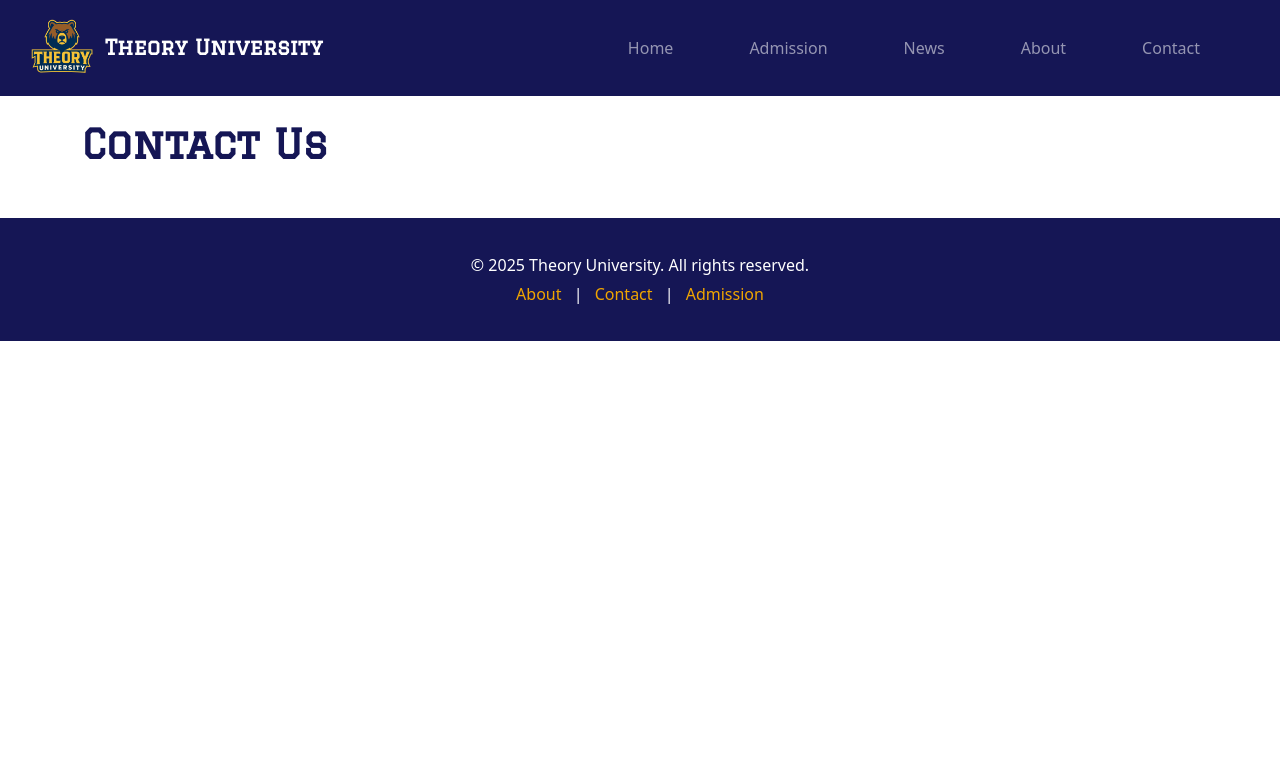
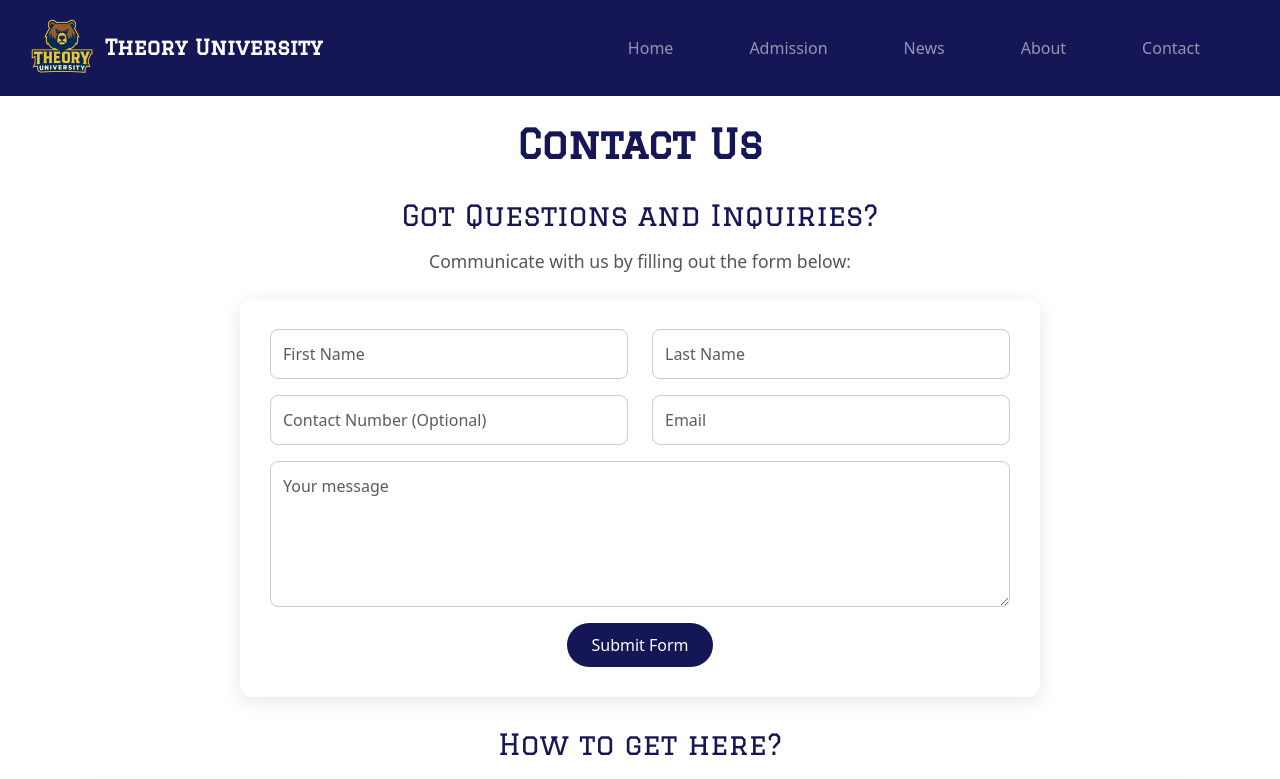
Before and after one commit to Thegiodore/School-Website, a React (Create React App) app in the folder SchoolWebsite/frontend/: page /contact in a window 1280 px wide. Shown: the top 779 px of the page. Built offline with nearby package versions, Linux system fonts and the light colour scheme.

Commit message:
contact us

```diff
--- a/SchoolWebsite/frontend/src/css/ContactUs.css
+++ b/SchoolWebsite/frontend/src/css/ContactUs.css
@@ -5,3 +5,75 @@
   color: #151655;
   margin-bottom: 20px;
 }
+
+/* form container */
+.contact-form {
+  max-width: 800px;
+  margin: 0 auto;
+  background: #ffffff;
+  padding: 30px;
+  border-radius: 12px;
+  box-shadow: 0 4px 20px rgba(0, 0, 0, 0.1);
+}
+
+/* inputs + textarea */
+.contact-form .form-control {
+  border-radius: 8px;
+  border: 1px solid #ccc;
+  padding: 12px;
+  transition: all 0.3s ease;
+}
+
+.contact-form .form-control:focus {
+  border-color: #151655;
+  box-shadow: 0 0 6px rgba(21, 22, 85, 0.3);
+}
+
+/* button */
+.contact-form .btn-primary {
+  background-color: #151655;
+  border: none;
+  border-radius: 30px;
+  padding: 10px 25px;
+  font-weight: 500;
+  transition: all 0.3s ease;
+}
+
+.contact-form .btn-primary:hover {
+  background-color: #f0a500;
+  color: #151655;
+}
+
+/* status message */
+.contact-form + p {
+  font-size: 1.1rem;
+  font-weight: 500;
+  color: #151655;
+}
+
+/* heading questions */
+.contact-subtitle {
+  font-family: 'Graduate', serif;
+  font-size: 1.8rem;
+  color: #151655;
+  text-align: center;
+  margin: 30px 0 15px;
+}
+
+/* subtext under heading */
+.contact-subtext {
+  font-size: 1.1rem;
+  color: #555;
+  text-align: center;
+  margin-bottom: 25px;
+}
+
+.contact-map {
+  display: block;
+  margin: 0 auto;
+  margin-top: 20px;
+  border-radius: 12px;
+  max-width: 100%;
+  height: auto;
+  box-shadow: 0 4px 12px rgba(0, 0, 0, 0.15);
+}
--- a/SchoolWebsite/frontend/src/screens/ContactUs.jsx
+++ b/SchoolWebsite/frontend/src/screens/ContactUs.jsx
@@ -1,14 +1,144 @@
-import React from "react";
+import React, { useState } from "react";
 import Header from "../components/Header";
 import Footer from "../components/Footer";
 import "../css/ContactUs.css";
 
 const ContactUs = () => {
+  const [formData, setFormData] = useState({
+    first_name: "",
+    last_name: "",
+    contact_number: "",
+    email_address: "",
+    message: "",
+  });
+  const [status, setStatus] = useState("");
+
+  const handleChange = (e) => {
+    setFormData({
+      ...formData,
+      [e.target.name]: e.target.value,
+    });
+  };
+
+  const handleSubmit = async (e) => {
+    e.preventDefault();
+    setStatus("Sending...");
+
+    {/* need to know ano yung exact endpoint */}
+    try {
+      const response = await fetch("http://127.0.0.1:8000/contact/", {
+        method: "POST",
+        headers: {
+          "Content-Type": "application/json",
+        },
+        body: JSON.stringify(formData),
+      });
+
+      if (response.ok) {
+        const data = await response.json();
+        setStatus(data.detail);
+        setFormData({
+          first_name: "",
+          last_name: "",
+          contact_number: "",
+          email_address: "",
+          message: "",
+        });
+      } else {
+        const errorData = await response.json();
+        setStatus(errorData.detail || "Error submitting form.");
+      }
+    } catch (error) {
+      setStatus("Network error. Please try again later.");
+    }
+  };
+
   return (
     <div>
       <Header />
-      <div className="container mt-4">
-        <h1 className="contact-title">Contact Us</h1>
+      <div className="container mt-4 mb-5">
+        <h1 className="contact-title text-center mb-4">Contact Us</h1>
+        <h4 className="contact-subtitle">
+          Got Questions and Inquiries?
+        </h4>
+        <p className="contact-subtext">
+          Communicate with us by filling out the form below:
+        </p>
+        <form className="contact-form" onSubmit={handleSubmit}>
+          <div className="row mb-3">
+            <div className="col-md-6">
+              <input
+                type="text"
+                name="first_name"
+                className="form-control"
+                placeholder="First Name"
+                value={formData.first_name}
+                onChange={handleChange}
+                required
+              />
+            </div>
+            <div className="col-md-6">
+              <input
+                type="text"
+                name="last_name"
+                className="form-control"
+                placeholder="Last Name"
+                value={formData.last_name}
+                onChange={handleChange}
+                required
+              />
+            </div>
+          </div>
+
+          <div className="row mb-3">
+            <div className="col-md-6">
+              <input
+                type="text"
+                name="contact_number"
+                className="form-control"
+                placeholder="Contact Number (Optional)"
+                value={formData.contact_number}
+                onChange={handleChange}
+              />
+            </div>
+            <div className="col-md-6">
+              <input
+                type="email"
+                name="email_address"
+                className="form-control"
+                placeholder="Email"
+                value={formData.email_address}
+                onChange={handleChange}
+                required
+              />
+            </div>
+          </div>
+
+          <div className="mb-3">
+            <textarea
+              name="message"
+              className="form-control"
+              rows="5"
+              placeholder="Your message"
+              value={formData.message}
+              onChange={handleChange}
+              required
+            ></textarea>
+          </div>
+
+          <div className="text-center">
+            <button type="submit" className="btn btn-primary px-4">
+              Submit Form
+            </button>
+          </div>
+        </form>
+
+        {status && <p className="text-center mt-3">{status}</p>}
+
+        <h4 className="contact-subtitle">
+          How to get here?
+        </h4>
+        <img src="/TheoryUnivMap.jpg" alt="University Location Map" className="contact-map" />
       </div>
       <Footer />
     </div>
```
Also changed, not shown: SchoolWebsite/frontend/public/TheoryUnivMap.jpg (added).
